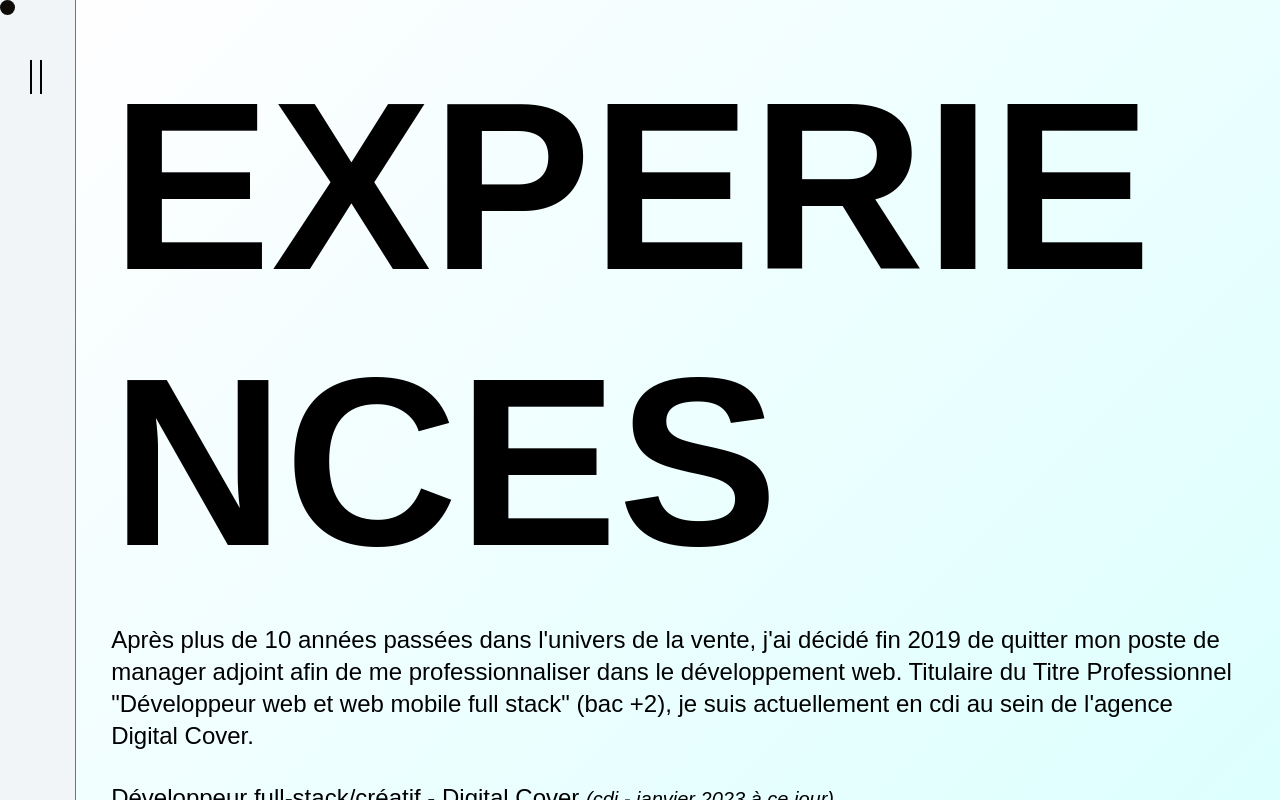
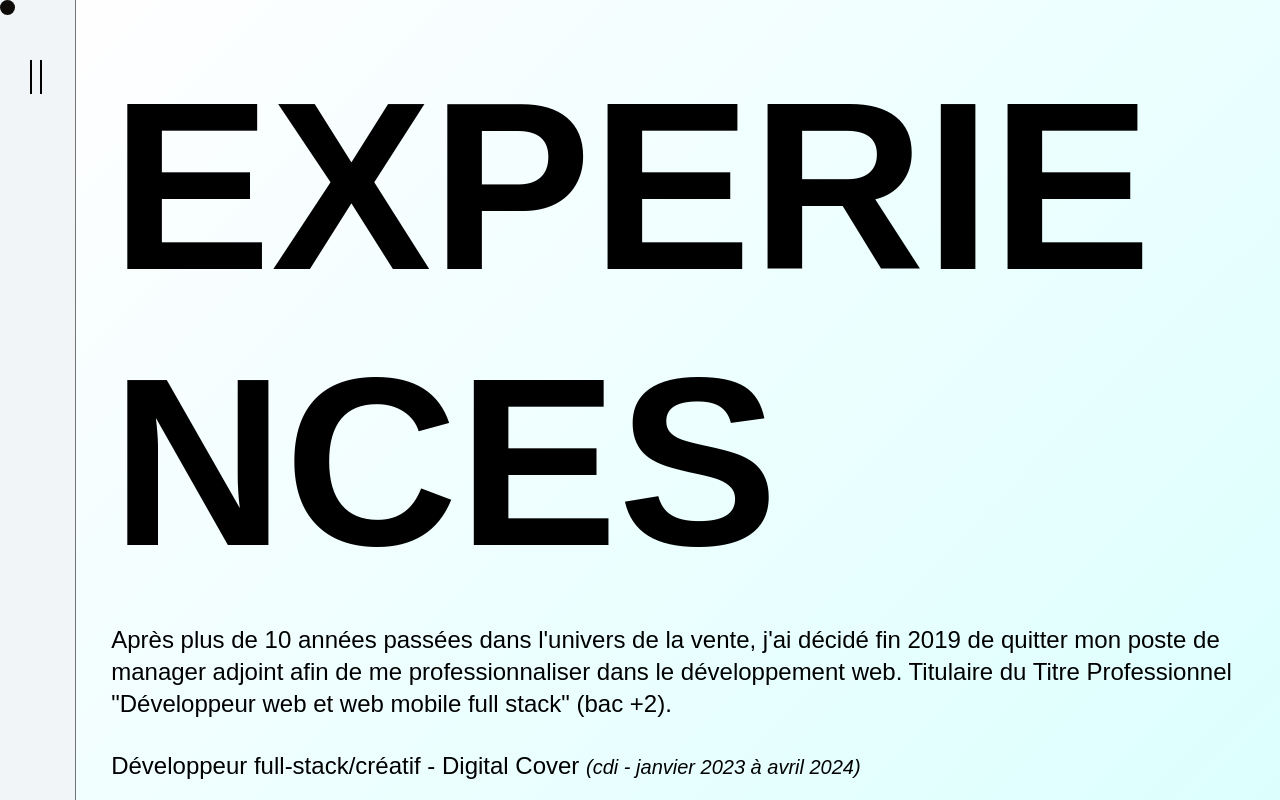
Before and after one commit to idrissdiakite/portfolio-react, a React (Create React App) app: page /experiences in a window 1280 px wide. Shown: the top 800 px of the page. Built offline with nearby package versions, Linux system fonts and the light colour scheme; a web font is replaced by a local one.

Commit message:
Updated jobs

```diff
--- a/src/components/Experiences/index.js
+++ b/src/components/Experiences/index.js
@@ -14,7 +14,7 @@ const Experiences = () => {
         animate={{ opacity: 1 }}
         transition={{ type: "tween", ease: "anticipate", duration: 2 }}
       >
-        Après plus de 10 années passées dans l'univers de la vente, j'ai décidé fin 2019 de quitter mon poste de manager adjoint afin de me professionnaliser dans le développement web. Titulaire du Titre Professionnel "Développeur web et web mobile full stack" (bac +2), je suis actuellement en cdi au sein de l'agence Digital Cover.
+        Après plus de 10 années passées dans l'univers de la vente, j'ai décidé fin 2019 de quitter mon poste de manager adjoint afin de me professionnaliser dans le développement web. Titulaire du Titre Professionnel "Développeur web et web mobile full stack" (bac +2).
       </motion.p>
       <motion.div
         className="experiences__wrapper"
--- a/src/components/Experiences/jobs.js
+++ b/src/components/Experiences/jobs.js
@@ -6,11 +6,12 @@ import Accordion from "./accordion";
 const jobs = [
   {
     title: "Développeur full-stack/créatif - Digital Cover",
-    subtitle: "cdi - janvier 2023 à ce jour",
+    subtitle: "cdi - janvier 2023 à avril 2024",
     description: (
       <ul>
         <li>・ Création de sites web/thèmes wordpress sur-mesure <span>(php/laravel/blade, acf/cpt ui, es6, gsap/scrolltrigger, taxi.js, lenis...)</span></li>
-        <li>・ Déploiement et mise à jour prods/preprods via ssh <span>(terminal/wrap)</span></li>
+        <li>・ CI/CD, déploiements et mises à jour prods/preprods <span>(terminal/wrap, gitlab, ssh)</span></li>
+        <li>・ Maintenance, debug, TMA, ajout de fonctionnalités sur divers projets <span>(PHP, Gatsby, Vuejs..)</span></li>
         <li>・ Rédaction de documentations techniques <span>(google docs)</span></li>
         <li>・ Tests compatibilité navigateurs et accessibilité <span>(lighthouse, caniuse..)</span></li>
         <li>・ Gestion hébergements serveurs + création bases de données <span>(ovh)</span></li>
```
